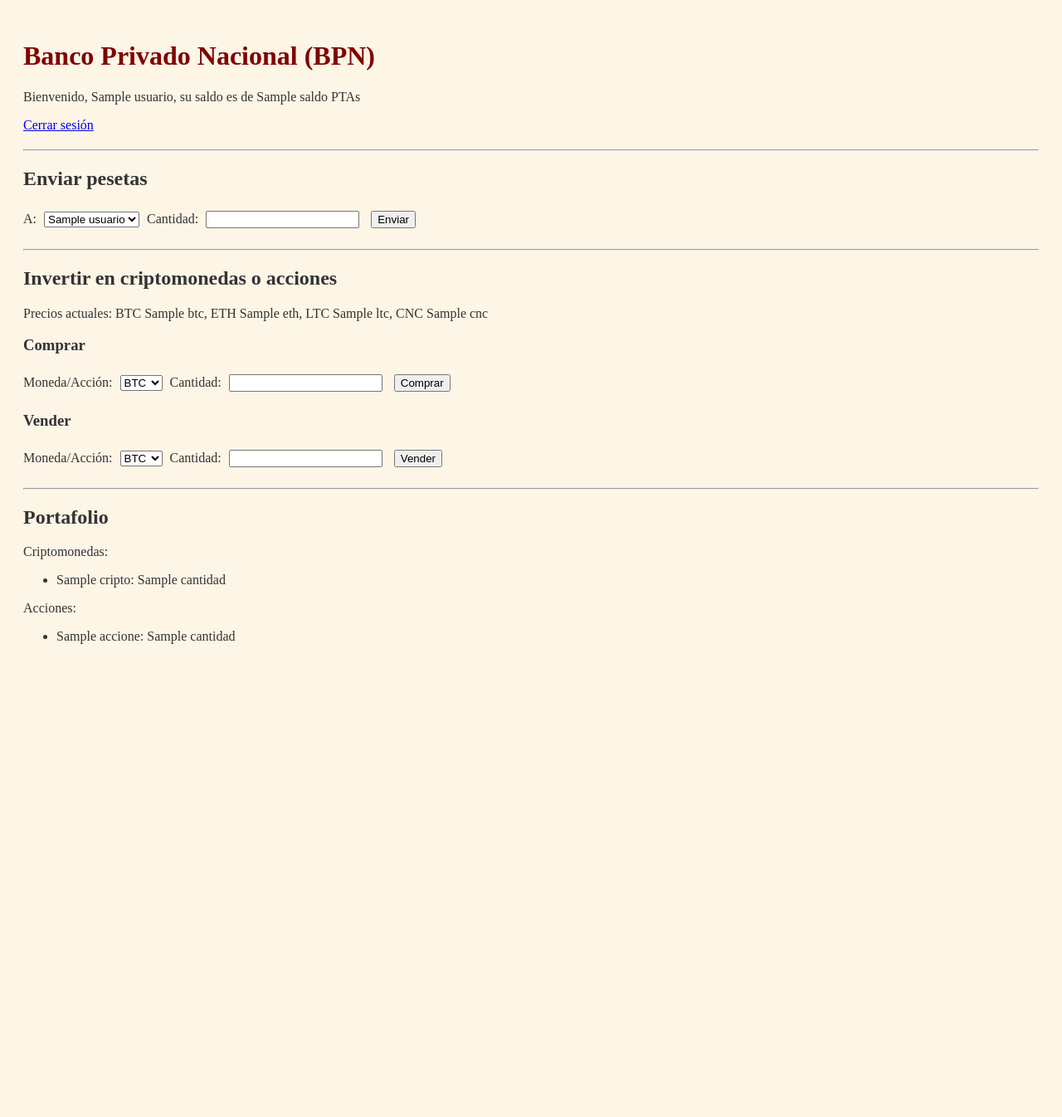
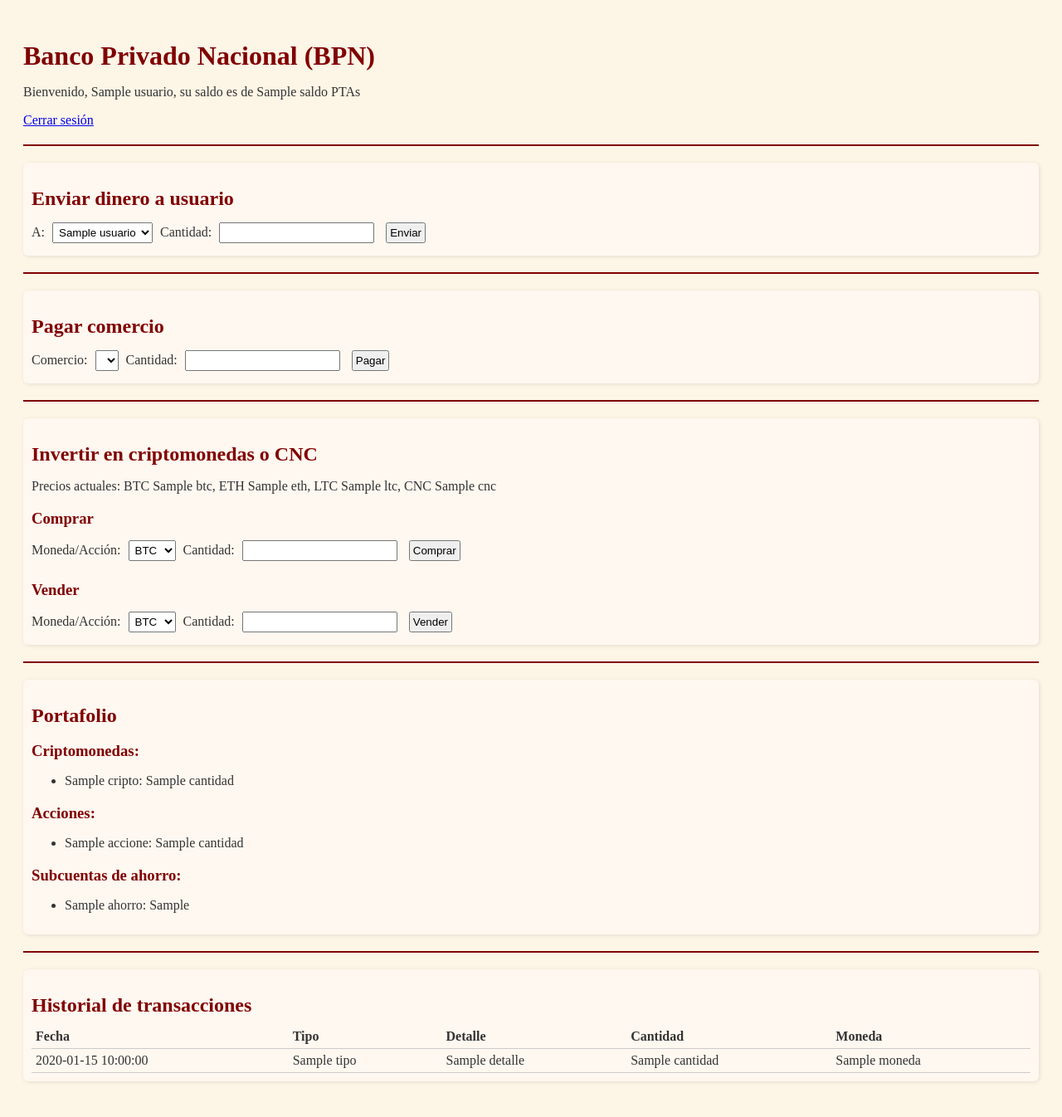
Before and after one commit to Rogamoll/BancoPesetas, a Flask app: template templates/index.html in a window 1280 px wide. Shown: the whole page at 83% size. Before the commit the page ends 776 px from the top, so only its background shows below. Run offline with Flask 3, Linux system fonts and the light colour scheme; the template is opened without the code that fills it: most values are stand-ins (such as "Sample title", 1, 10 or a date in 2020); lists and menus that the app fills with data are empty.

Commit message:
nuevo diseño de index.html (1)

```diff
--- a/templates/index.html
+++ b/templates/index.html
@@ -5,28 +5,37 @@
 <title>Banco Privado Nacional (BPN)</title>
 <style>
 body { font-family: serif; background-color: #fdf5e6; color: #333; padding: 20px; }
-h1 { color: #800000; }
-input, button, select { margin: 5px; }
-hr { margin: 20px 0; }
+h1, h2, h3 { color: #800000; margin-bottom:10px;}
+input, button, select { margin: 5px; padding:3px; }
+hr { margin: 20px 0; border:1px solid #800000; }
+.card { background:#fff8f0; padding:10px; margin-bottom:15px; border-radius:6px; box-shadow:1px 1px 5px rgba(0,0,0,0.1);}
+table { width:100%; border-collapse:collapse; }
+th, td { padding:5px; border-bottom:1px solid #ccc; text-align:left; }
+.flash { padding:8px; margin-bottom:10px; border-radius:4px;}
+.flash.info { background:#d4edda; color:#155724; }
+.flash.error { background:#f8d7da; color:#721c24; }
 </style>
 </head>
 <body>
 
 <h1>Banco Privado Nacional (BPN)</h1>
-<p>Bienvenido, {{usuario}}, su saldo es de {{saldo}} PTAs</p>
+<p>Bienvenido, {{usuario}}, su saldo es de <span id="saldo">{{saldo}}</span> PTAs</p>
 <a href="/logout">Cerrar sesión</a>
 
 {% if usuario == fondador %}
 <hr>
-<h2>Acuñar pesetas (solo fundador)</h2>
+<div class="card">
+<h2>Acuñar pesetas</h2>
 <form action="/acuñar" method="post">
     Cantidad: <input type="number" name="cantidad" required>
     <button type="submit">Acuñar</button>
 </form>
+</div>
 {% endif %}
 
 <hr>
-<h2>Enviar pesetas</h2>
+<div class="card">
+<h2>Enviar dinero a usuario</h2>
 <form action="/enviar" method="post">
     A:
     <select name="a">
@@ -39,9 +48,28 @@ hr { margin: 20px 0; }
     Cantidad: <input type="number" name="cantidad" required>
     <button type="submit">Enviar</button>
 </form>
+</div>
 
 <hr>
-<h2>Invertir en criptomonedas o acciones</h2>
+<div class="card">
+<h2>Pagar comercio</h2>
+<form action="/pagar_comercio" method="post">
+    Comercio:
+    <select name="comercio">
+        {% for u in usuarios %}
+            {% if usuarios[u].tipo == "comercio" %}
+                <option value="{{u}}">{{u}}</option>
+            {% endif %}
+        {% endfor %}
+    </select>
+    Cantidad: <input type="number" name="cantidad" required>
+    <button type="submit">Pagar</button>
+</form>
+</div>
+
+<hr>
+<div class="card">
+<h2>Invertir en criptomonedas o CNC</h2>
 <p id="precios">Precios actuales: BTC {{precios.BTC}}, ETH {{precios.ETH}}, LTC {{precios.LTC}}, CNC {{precios.CNC}}</p>
 
 <h3>Comprar</h3>
@@ -69,31 +97,78 @@ hr { margin: 20px 0; }
     Cantidad: <input type="number" name="cantidad" required>
     <button type="submit">Vender</button>
 </form>
+</div>
 
 <hr>
+<div class="card">
 <h2>Portafolio</h2>
-<p>Criptomonedas:</p>
+<h3>Criptomonedas:</h3>
 <ul>
 {% for c, cantidad in cripto.items() %}
-    <li>{{c}}: {{cantidad}}</li>
+    <li>{{c}}: <span class="cripto" id="cripto-{{c}}">{{cantidad}}</span></li>
 {% endfor %}
 </ul>
 
-<p>Acciones:</p>
+<h3>Acciones:</h3>
 <ul>
 {% for a, cantidad in acciones.items() %}
-    <li>{{a}}: {{cantidad}}</li>
+    <li>{{a}}: <span class="acciones" id="acciones-{{a}}">{{cantidad}}</span></li>
 {% endfor %}
 </ul>
 
+<h3>Subcuentas de ahorro:</h3>
+<ul>
+{% for nombre, saldo_sub in ahorros.items() %}
+    <li>{{nombre}}: <span class="ahorro" id="ahorro-{{nombre}}">{{saldo_sub}}</span></li>
+{% endfor %}
+</ul>
+</div>
+
+<hr>
+<div class="card">
+<h2>Historial de transacciones</h2>
+<table>
+<tr><th>Fecha</th><th>Tipo</th><th>Detalle</th><th>Cantidad</th><th>Moneda</th></tr>
+{% for t in historial %}
+<tr>
+<td>{{t.fecha}}</td>
+<td>{{t.tipo}}</td>
+<td>{{t.detalle}}</td>
+<td>{{t.cantidad}}</td>
+<td>{{t.moneda}}</td>
+</tr>
+{% endfor %}
+</table>
+</div>
+
 <script>
-async function actualizarPrecios() {
-    const resp = await fetch("/precios");
+async function actualizarEstado() {
+    const resp = await fetch("/estado");
     const data = await resp.json();
+    if(data.error) return;
+
+    document.getElementById("saldo").innerText = data.saldo;
+
+    for(let c in data.cripto){
+        const el = document.getElementById("cripto-"+c);
+        if(el) el.innerText = data.cripto[c];
+    }
+    for(let a in data.acciones){
+        const el = document.getElementById("acciones-"+a);
+        if(el) el.innerText = data.acciones[a];
+    }
+    for(let s in data.ahorros){
+        const el = document.getElementById("ahorro-"+s);
+        if(el) el.innerText = data.ahorros[s];
+    }
+
+    // Actualizar precios
     document.getElementById("precios").innerText =
-        `BTC ${data.BTC}, ETH ${data.ETH}, LTC ${data.LTC}, CNC ${data.CNC}`;
+        `BTC ${data.precios.BTC}, ETH ${data.precios.ETH}, LTC ${data.precios.LTC}, CNC ${data.precios.CNC}`;
 }
-setInterval(actualizarPrecios, 5000); // Cada 4 segundos
+
+// Cada 3 segundos
+setInterval(actualizarEstado, 3000);
 </script>
 
 </body>
```
